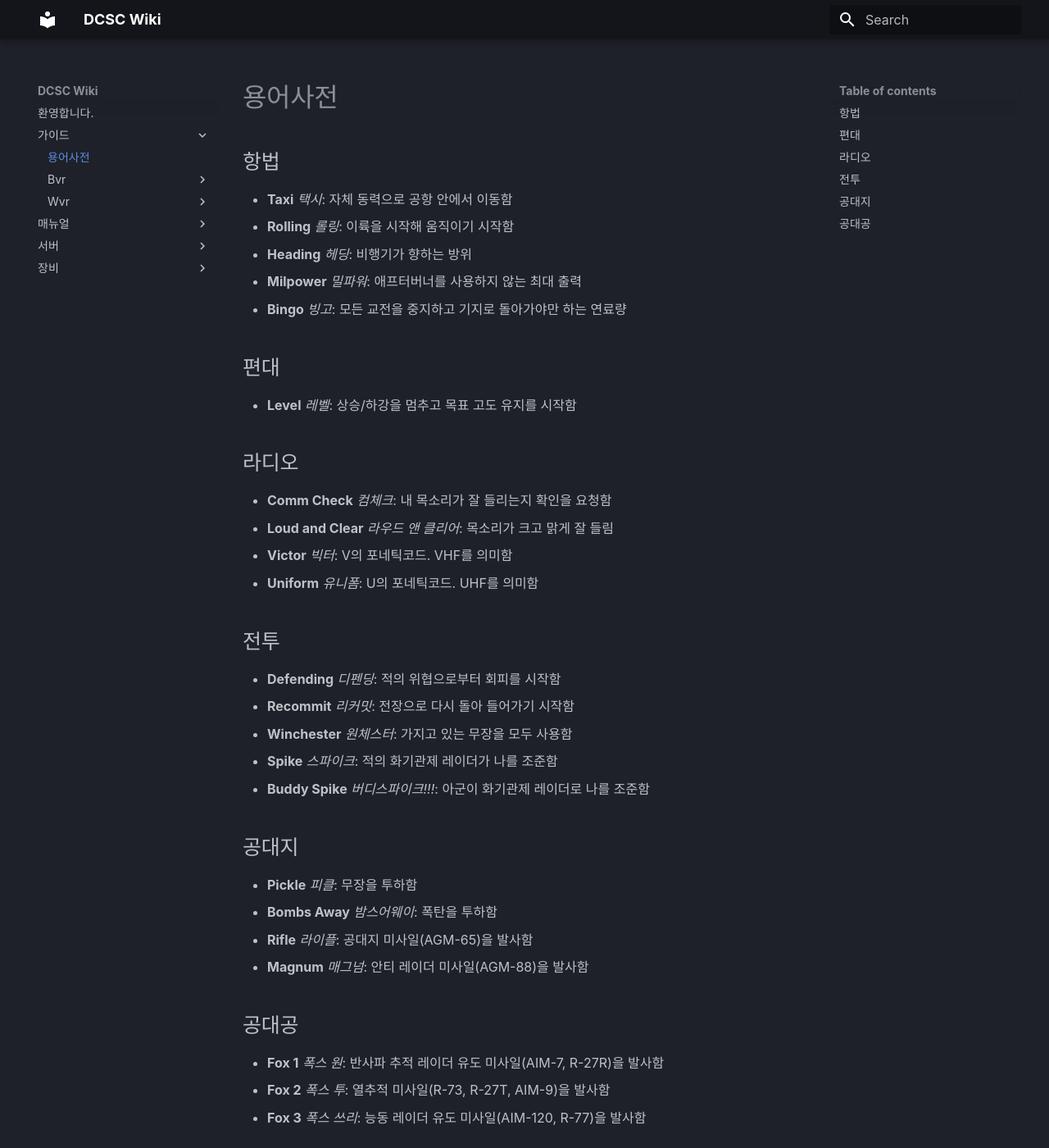
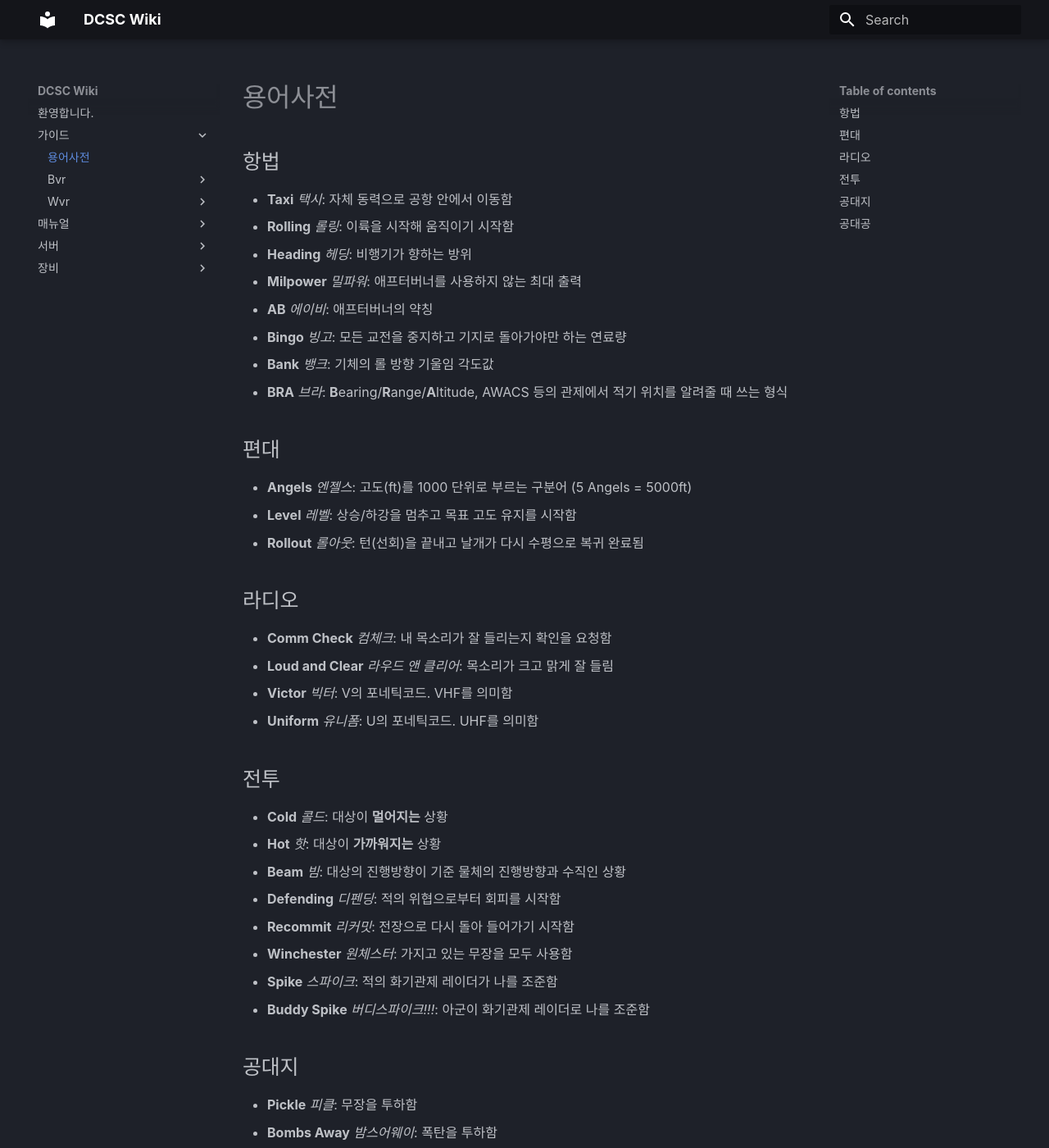
Before and after one commit to dcs-c/dcs-c.github.io, an MkDocs documentation site: the page built from docs/가이드/용어사전.md, in a window 1280 px wide and 1400 px high. Shown: the whole window at 82% size. Built offline with MkDocs 1.6.1 and Material for MkDocs 9.7.7, drawn with Linux system fonts in a browser that asks for light colours; some web fonts are replaced.

Commit message:
Update 용어사전.md

```diff
--- a/docs/가이드/용어사전.md
+++ b/docs/가이드/용어사전.md
@@ -4,15 +4,23 @@
 * **Rolling** *롤링*: 이륙을 시작해 움직이기 시작함
 * **Heading** *헤딩*: 비행기가 향하는 방위
 * **Milpower** *밀파워*: 애프터버너를 사용하지 않는 최대 출력
+* **AB** *에이비*: 애프터버너의 약칭
 * **Bingo** *빙고*: 모든 교전을 중지하고 기지로 돌아가야만 하는 연료량
+* **Bank** *뱅크*: 기체의 롤 방향 기울임 각도값
+* **BRA** *브라*: **B**earing/**R**ange/**A**ltitude, AWACS 등의 관제에서 적기 위치를 알려줄 때 쓰는 형식
 ## 편대
+* **Angels** *엔젤스*: 고도(ft)를 1000 단위로 부르는 구분어 (5 Angels = 5000ft)
 * **Level** *레벨*: 상승/하강을 멈추고 목표 고도 유지를 시작함
+* **Rollout** *롤아웃*: 턴(선회)을 끝내고 날개가 다시 수평으로 복귀 완료됨
 ## 라디오
 * **Comm Check** *컴체크*: 내 목소리가 잘 들리는지 확인을 요청함
 * **Loud and Clear** *라우드 앤 클리어*: 목소리가 크고 맑게 잘 들림
 * **Victor** *빅터*: V의 포네틱코드. VHF를 의미함
 * **Uniform** *유니폼*: U의 포네틱코드. UHF를 의미함
 ## 전투
+* **Cold** *콜드*: 대상이 **멀어지는** 상황
+* **Hot** *핫*: 대상이 **가까워지는** 상황
+* **Beam** *빔*: 대상의 진행방향이 기준 물체의 진행방향과 수직인 상황
 * **Defending** *디펜딩*: 적의 위협으로부터 회피를 시작함
 * **Recommit** *리커밋*: 전장으로 다시 돌아 들어가기 시작함
 * **Winchester** *원체스터*: 가지고 있는 무장을 모두 사용함
```
